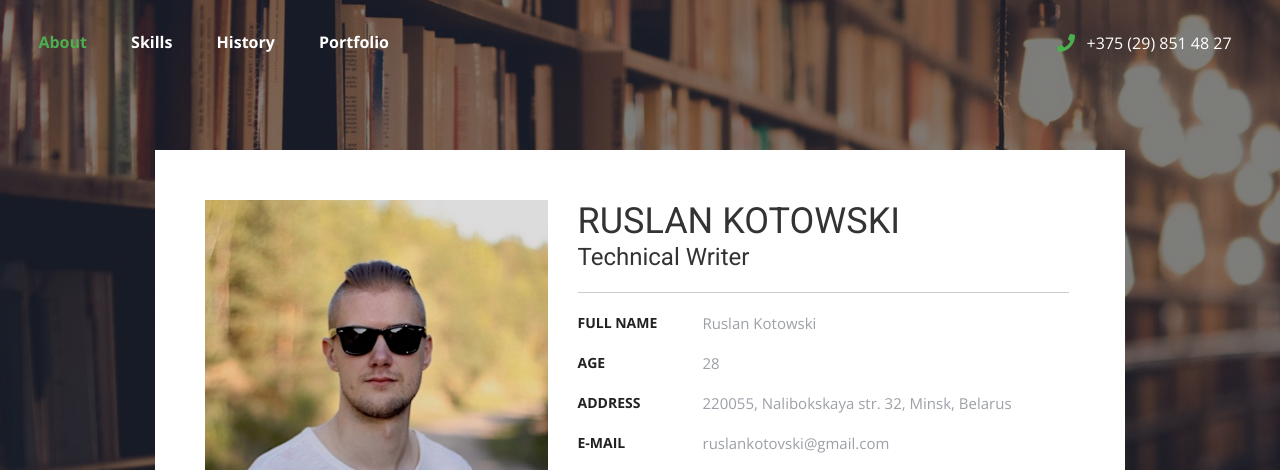
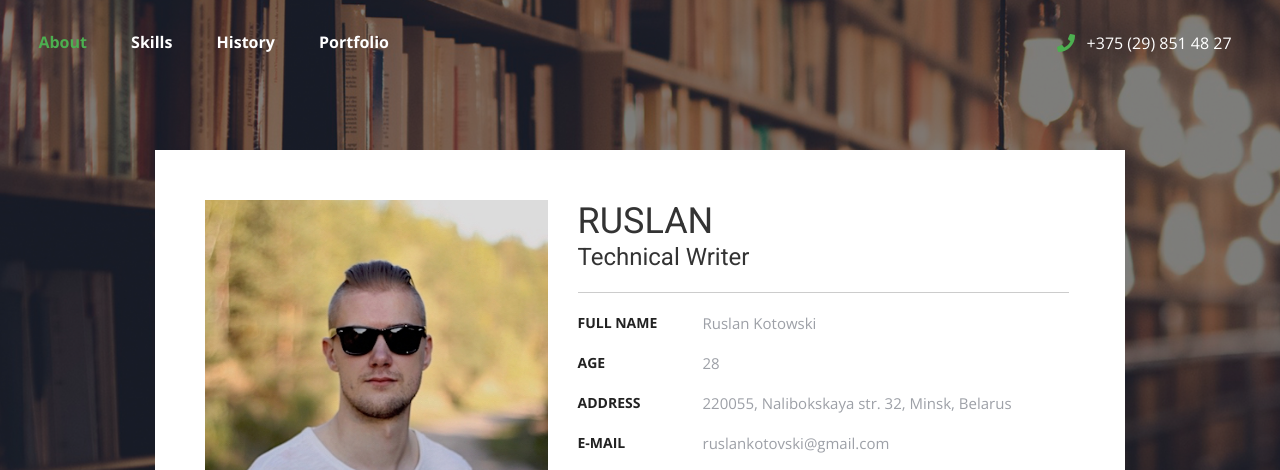
Before and after one commit to sergoriev/cv, a plain HTML site: page index.html in a window 1280 px wide. Shown: the top 470 px of the page. Drawn offline with nearby package versions, Linux system fonts and the light colour scheme; some packages are replaced by stand-ins of ours; files whose address does not match are found by name; a web font is replaced by a local one.

Commit message:
change name

```diff
--- a/index.html
+++ b/index.html
@@ -85,7 +85,7 @@
             <img src="img/ava.jpg" alt="">
           </div>
           <div class="col-sm-7 mt-20 mt-sm-0">
-            <h1>Ruslan Kotowski</h1>
+            <h1>Ruslan </h1>
             <h3>Technical Writer</h3>
             <hr class="divider">
             <ul class="profile-stats text-left">
```
